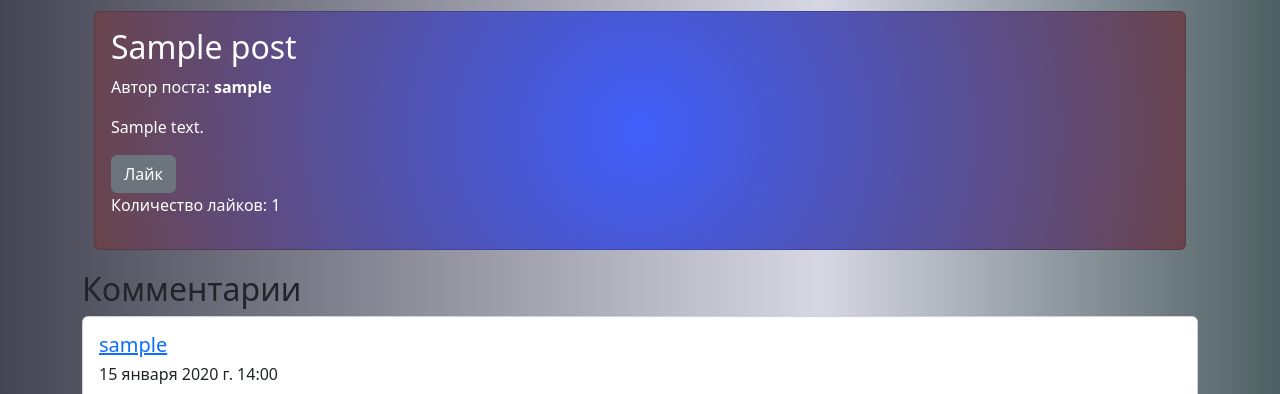
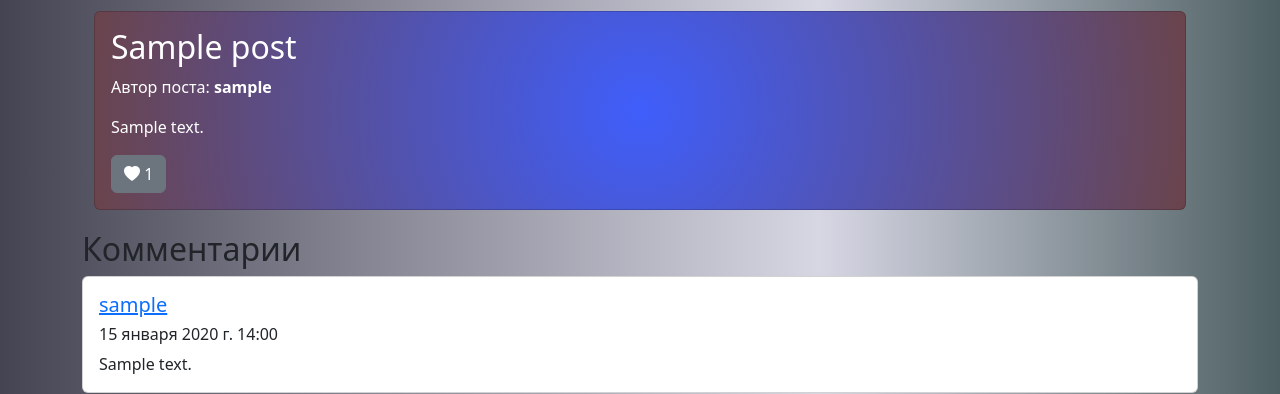
Before and after one commit to a-melchikov/django-blogtest-project, a Django app: page /post/1/ in a window 1280 px wide. Shown: the part 80-474 px from the top of the page. Run offline with Django 5.2, Linux system fonts and the light colour scheme; a user stored in the database is signed in; tables that the repository leaves empty hold one stand-in row (values such as "Sample post"); data that the repository does not hold is empty.

Commit message:
Added a beautiful like button

```diff
--- a/djangoProject/blog/templates/post_detail.html
+++ b/djangoProject/blog/templates/post_detail.html
@@ -16,13 +16,16 @@
                                 <form method="post" action="{% url 'like_post' post.pk %}">
                                     {% csrf_token %}
                                     {% if user in post.likes.all %}
-                                        <button type="submit" class="btn btn-secondary">Лайк</button>
+                                        <button type="submit" class="btn btn-secondary">
+                                            <span class="bi bi-heart-fill"></span> {{ post.likes.count }}
+                                        </button>
                                     {% else %}
-                                        <button type="submit" class="btn btn-primary">Лайк</button>
+                                        <button type="submit" class="btn btn-primary">
+                                            <span class="bi bi-heart"></span> {{ post.likes.count }}
+                                        </button>
                                     {% endif %}
                                 </form>
                             {% endif %}
-                            <p>Количество лайков: {{ post.likes.count }}</p>
                         </div>
                     </div>
                 </div>
```
